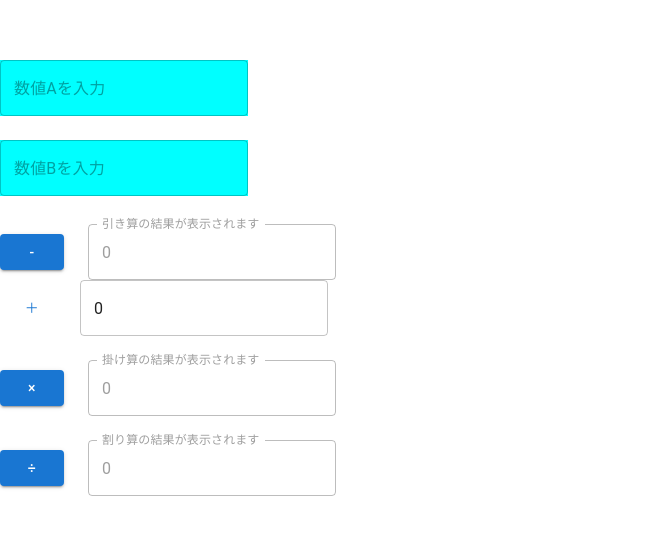
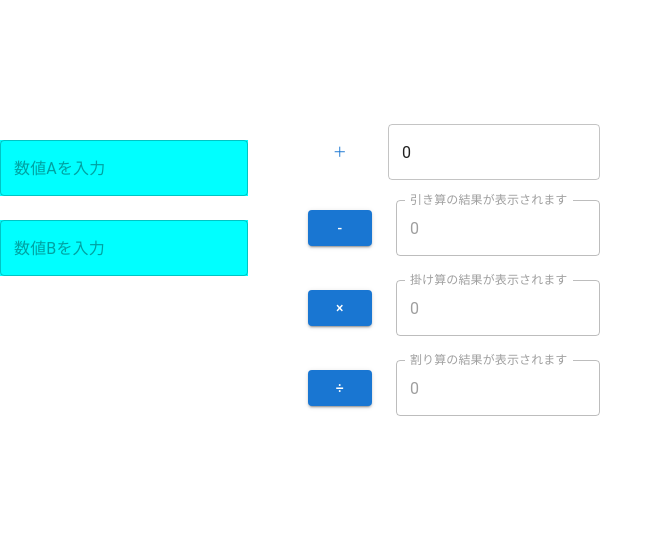
Before and after one commit to JouhouGikenGit/TypeScriptGit, a React (Vite) app in the folder Application/: page / in a window 1280 px wide. Shown: the part 130-664 px from the top of the page, without its empty margins (0-663 px from the left). Built offline with nearby package versions, Linux system fonts and the light colour scheme.

Commit message:
1:05分更新App

```diff
--- a/Application/src/App.tsx
+++ b/Application/src/App.tsx
@@ -10,7 +10,8 @@ function App() {
   const [inputB, setInputB] = useState<number>(0);
 
   return (
-    <><Grid item xs={6}>
+    <><Grid container spacing={2}>
+      <Grid item lg={6}>
       <Box
         display="flex"
         flexDirection="column"
@@ -35,11 +36,11 @@ function App() {
         />
       </Box>
       </Grid>
-      <Grid item xs={6}>
-      <CalTakazawa inputA={inputA} inputB={inputB} />
+      <Grid item lg={6}>
       <Kitami inputNum1={inputA} inputNum2={inputB} />
+      <CalTakazawa inputA={inputA} inputB={inputB}  />
       <CalTanabe inputA={inputA} inputB={inputB} />
-      </Grid>
+      </Grid></Grid>
     </>
   );
 }
```
